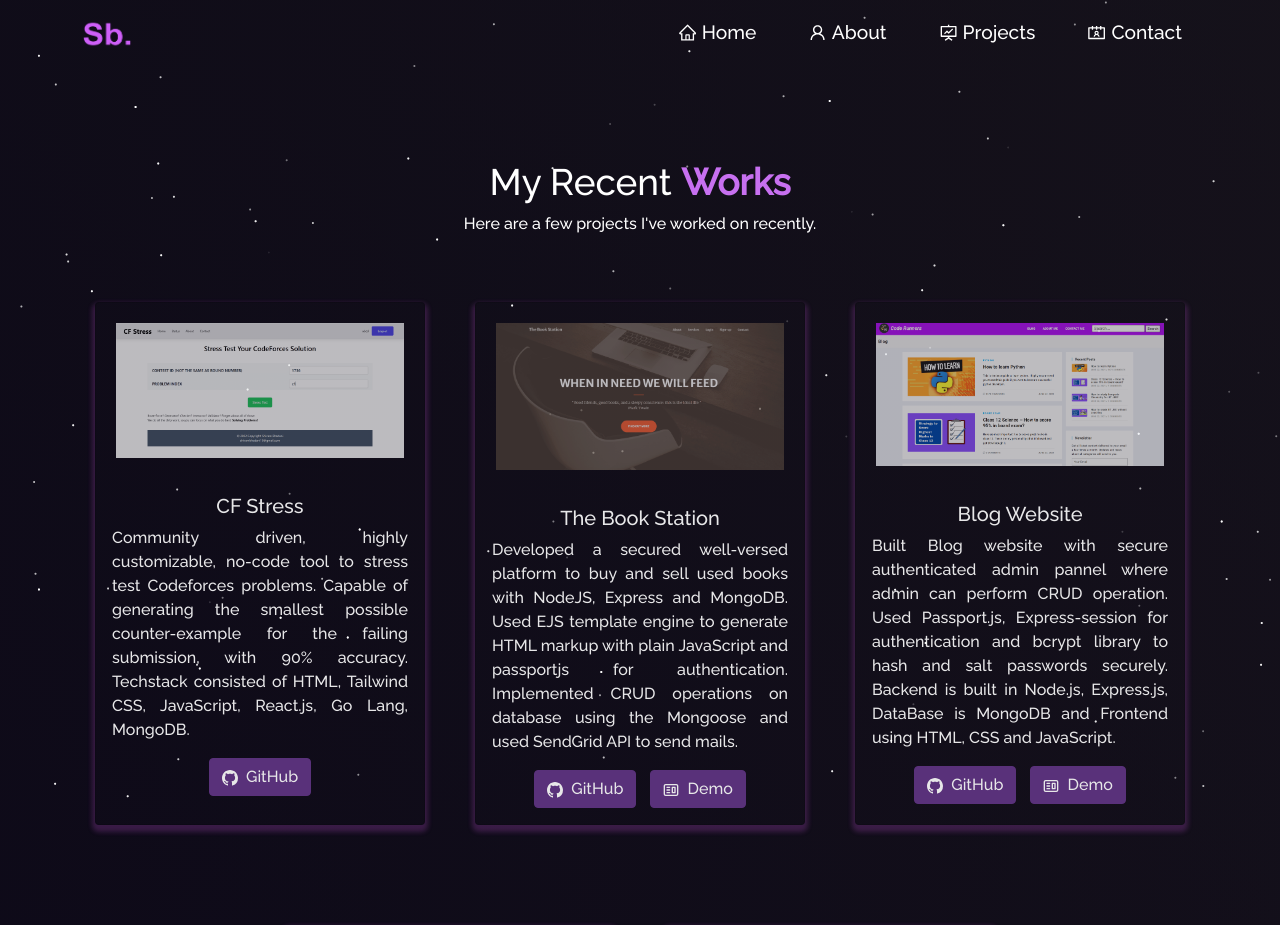
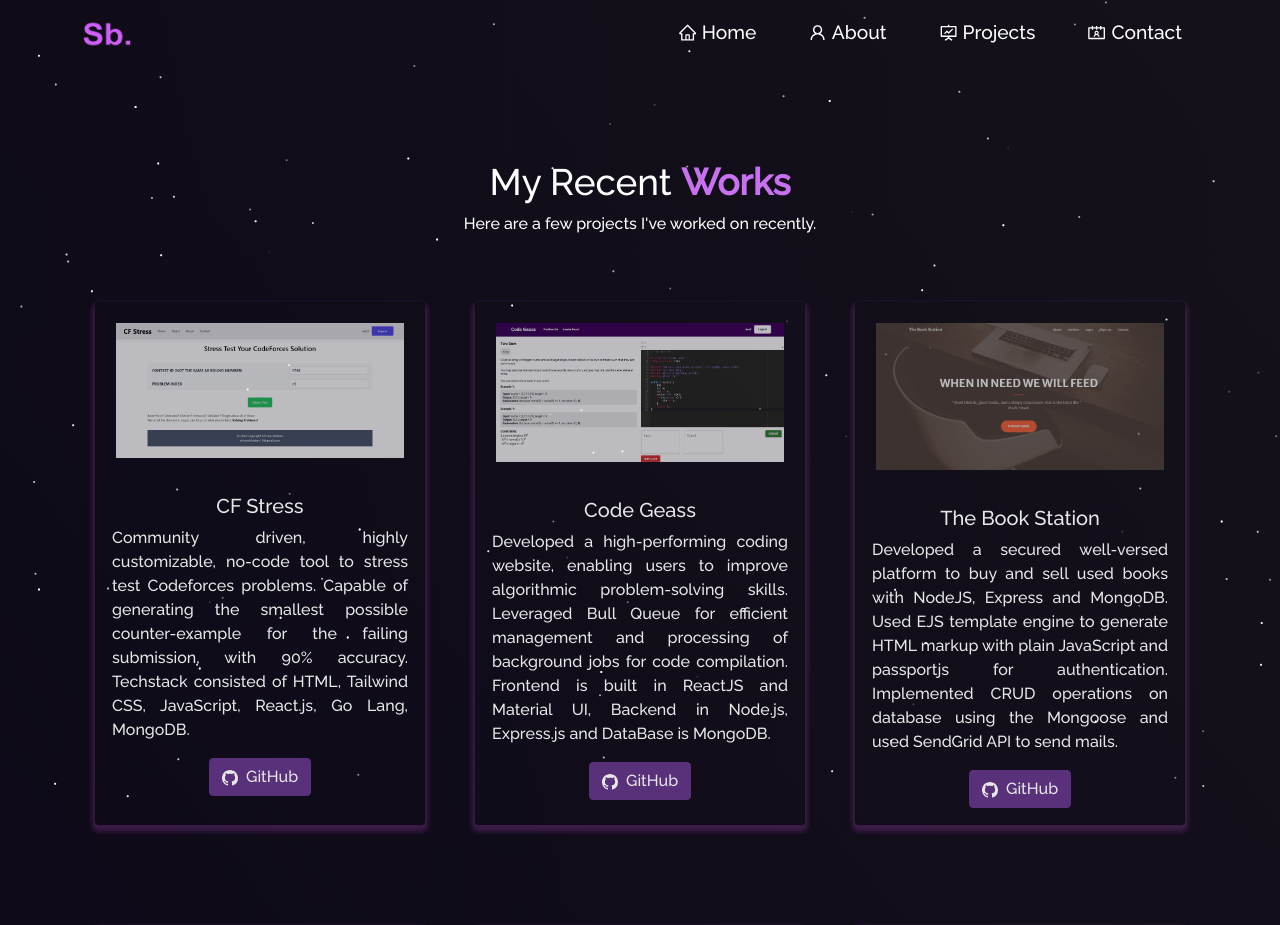
Before and after one commit to shivam-bhadani/Portfolio, a React (Create React App) app: page /project in a window 1280 px wide. Shown: the top 925 px of the page. Built offline with nearby package versions, Linux system fonts and the light colour scheme.

Commit message:
added code geass project

```diff
--- a/src/components/About/AboutCard.js
+++ b/src/components/About/AboutCard.js
@@ -10,7 +10,7 @@ function AboutCard() {
           <p style={{ textAlign: "justify" }}>
             Hi Everyone, I am <span className="purple"> Shivam Bhadani </span>
             from <span className="purple"> Jharkhand, India.</span>
-            <br />I am a 3rd year undergraduate at IIT Kanpur.
+            <br />I am a 4rd year undergraduate at IIT Kanpur.
             <br />
             <br />
             Some of my competitive programming achievements are:
--- a/src/components/Home/Home2.js
+++ b/src/components/Home/Home2.js
@@ -19,10 +19,10 @@ function Home2() {
               LET ME <span className="purple"> INTRODUCE </span> MYSELF
             </h1>
             <p className="home-about-body">
-              I am a 3rd year undergraduate at IIT Kanpur
+              I am a 4rd year undergraduate at IIT Kanpur
               <br />
               <br />
-              I am doing <b className="purple">SDE Internship</b> at <b className="purple">Trilogy Innovations (CodeNation)</b>.
+              I have done my <b className="purple">SDE Internship</b> at <b className="purple">Trilogy Innovations (CodeNation)</b> last summer.
               <br />
               <br />
               I love <a className="purple" style={{ "textDecoration": "none" }} href="https://www.stopstalk.com/user/profile/shivambhadani_" target={"_blank"}>problem solving</a> and doing competitive programming.
--- a/src/components/Projects/Projects.js
+++ b/src/components/Projects/Projects.js
@@ -3,6 +3,7 @@ import { Container, Row, Col } from "react-bootstrap";
 import ProjectCard from "./ProjectCards";
 import Particle from "../Particle";
 import cfstress from "../../Assets/Projects/cfstress.png";
+import codegeass from "../../Assets/Projects/codegeass.png"
 import bookstation from "../../Assets/Projects/bookstation.png";
 import blog from "../../Assets/Projects/blog.png";
 import chatbot from "../../Assets/Projects/chatbot.png";
@@ -29,6 +30,15 @@ function Projects() {
               ghLink="https://github.com/shivam-bhadani/CF-Stress-Backend"
             />
           </Col>
+          <Col md={4} className="project-card">
+            <ProjectCard
+              imgPath={codegeass}
+              isBlog={false}
+              title="Code Geass"
+              description="Developed a high-performing coding website, enabling users to improve algorithmic problem-solving skills. Leveraged Bull Queue for efficient management and processing of background jobs for code compilation. Frontend is built in ReactJS and Material UI, Backend in Node.js, Express.js and DataBase is MongoDB."
+              ghLink="https://github.com/shivam-bhadani/Code-Geass-Backend"
+            />
+          </Col>
 
           <Col md={4} className="project-card">
             <ProjectCard
@@ -37,7 +47,7 @@ function Projects() {
               title="The Book Station"
               description="Developed a secured well-versed platform to buy and sell used books with NodeJS, Express and MongoDB. Used EJS template engine to generate HTML markup with plain JavaScript and passportjs for authentication. Implemented CRUD operations on database using the Mongoose and used SendGrid API to send mails."
               ghLink="https://github.com/shivam-bhadani/The-Book-Station"
-              demoLink="https://the-book-station.herokuapp.com/"
+              // demoLink="https://the-book-station.herokuapp.com/"
             />
           </Col>
 
@@ -48,7 +58,7 @@ function Projects() {
               title="Blog Website"
               description="Built Blog website with secure authenticated admin pannel where admin can perform CRUD operation. Used Passport.js, Express-session for authentication and bcrypt library to hash and salt passwords securely. Backend is built in Node.js, Express.js, DataBase is MongoDB and Frontend using HTML, CSS and JavaScript."
               ghLink="https://github.com/shivam-bhadani/Blog-Website"
-              demoLink="https://shivamblogwebsite.herokuapp.com/"
+              // demoLink="https://shivamblogwebsite.herokuapp.com/"
             />
           </Col>
 
@@ -59,7 +69,7 @@ function Projects() {
               title="Realtime Chatbot"
               description="Developed Realtime Chatbot that performs client queries and integrated Socket-io in chat server. Performed authentication for admin using passport.js, express-session and bcrypt enabling the authoritative privileges to perform CRUD operations on selective segments. It was a freelancing project and I procured positive feedback from Client and also received 5 stars contingent to on-time delivery of the product."
               ghLink="https://github.com/shivam-bhadani/Chatbot"
-              demoLink="https://shivamchatbotwebsite.herokuapp.com/"
+              // demoLink="https://shivamchatbotwebsite.herokuapp.com/"
             />
           </Col>
 
```
Also changed, not shown: src/Assets/Projects/codegeass.png (added).
